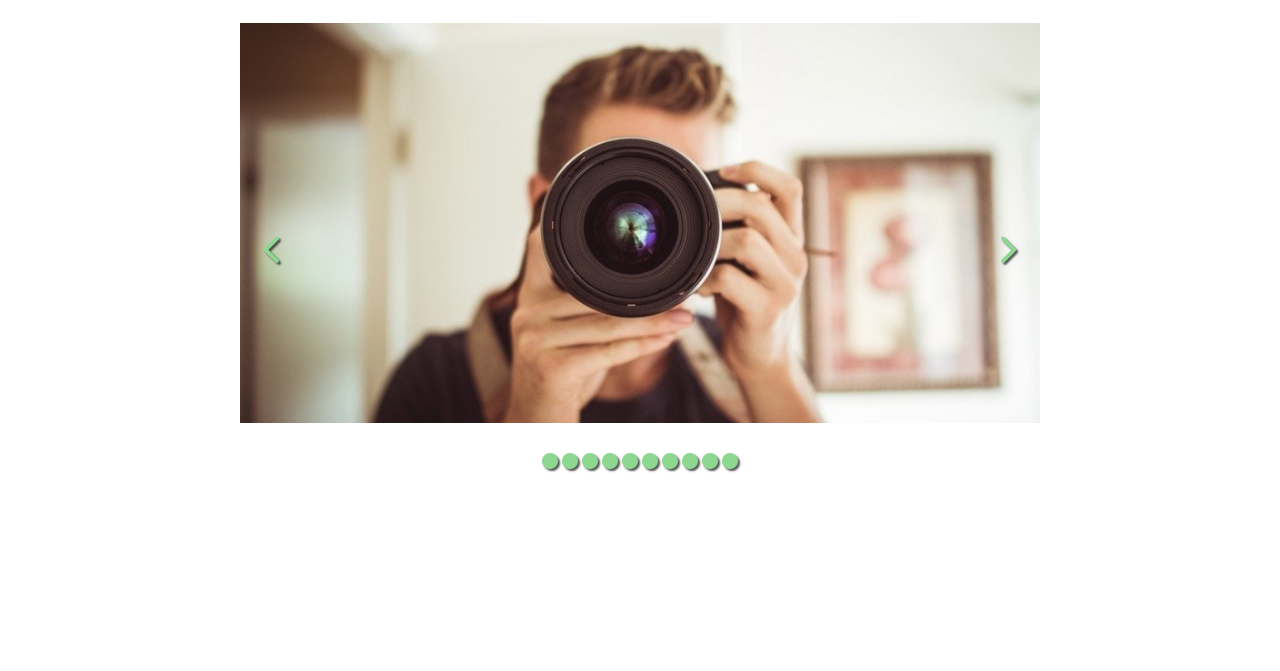
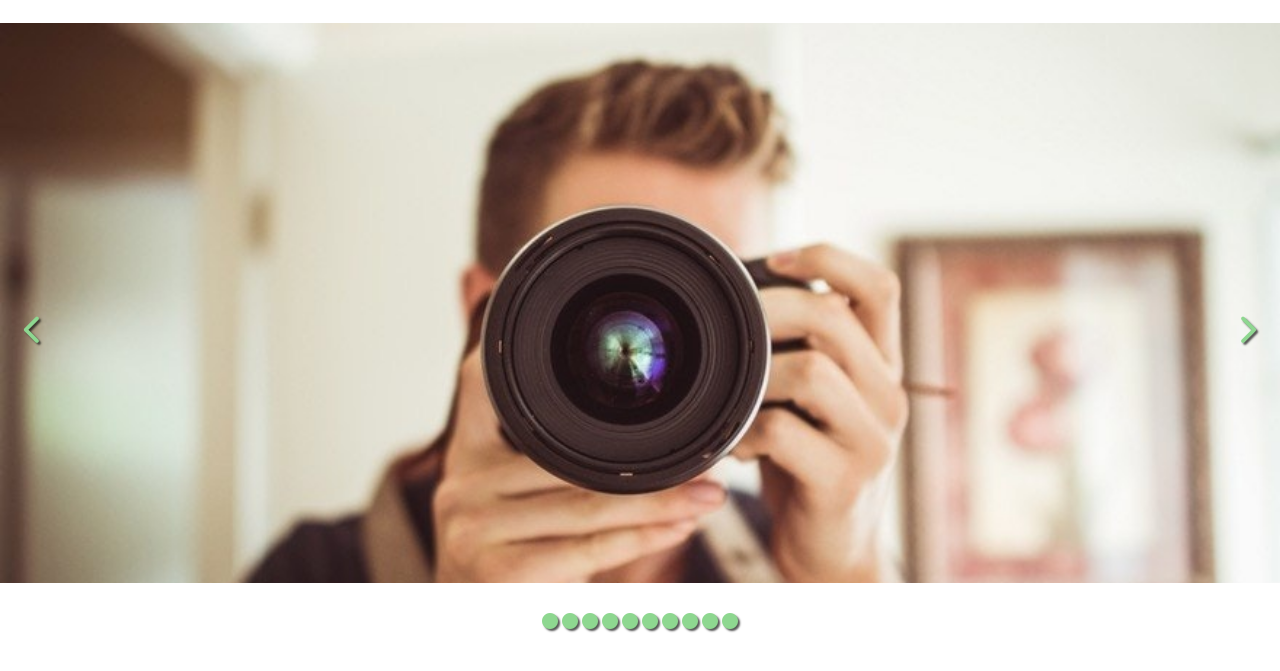
Before and after one commit to internetjonathan/css-slider, a plain HTML site: page index.html in a window 1280 px wide. Shown: the part 101-772 px from the top of the page. Drawn offline with Linux system fonts and the light colour scheme.

Commit message:
increased size of carousel

```diff
--- a/assets/scss/_carousel.scss
+++ b/assets/scss/_carousel.scss
@@ -1,9 +1,8 @@
 
 .carousel-wrapper {
     position: relative;
-    height: 400px;
-    width: 100%;
-    max-width: 800px;
+    height: 70vh;
+     width: 100%;
     display: block;
     margin: 30px auto;
 
```
Also changed, not shown: assets/css/style.css.
